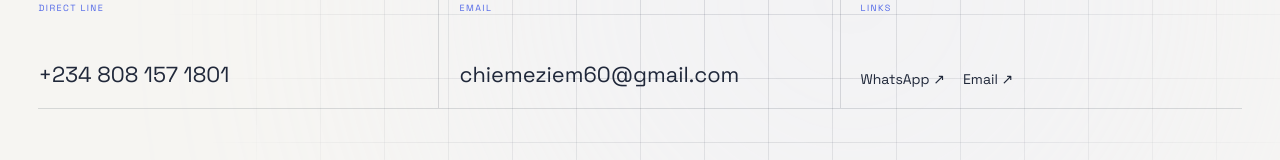
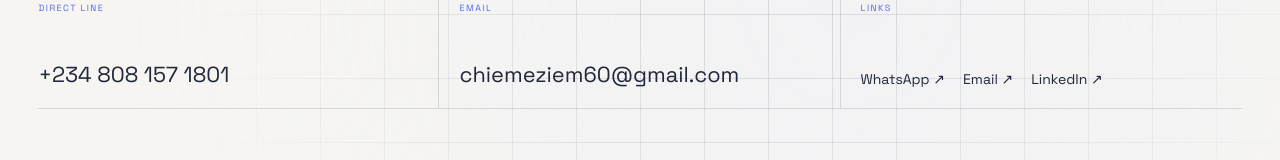
Before and after one commit to Wis-code/wisdom-portfolio, a Next.js app: page / in a window 1280 px wide. Shown: the part 3998-4158 px from the top of the page. Built offline with nearby package versions, Linux system fonts and the light colour scheme; no server answers; the database is empty.

Commit message:
Add LinkedIn to public portfolio contacts

```diff
--- a/data/site.ts
+++ b/data/site.ts
@@ -24,7 +24,7 @@ export const site: SiteProfile & {
 } = {
   name: "Onyedika Wisdom Chiemeziem",
   shortName: "Onyedika.",
-  role: "Brand Identity & Visual Systems Designer",
+  role: "Graphic Designer · Brand Identity & Visual Systems",
   hero: {
     words: ["Identity", "Systems", "Direction"]
   },
@@ -50,6 +50,13 @@ export const site: SiteProfile & {
       type: "email"
     },
     {
+      id: "linkedin",
+      label: "LinkedIn",
+      href: "https://linkedin.com/in/onyedika-chiemeziem-051614266",
+      enabled: true,
+      type: "social"
+    },
+    {
       id: "instagram",
       label: "Instagram",
       href: "",
```
